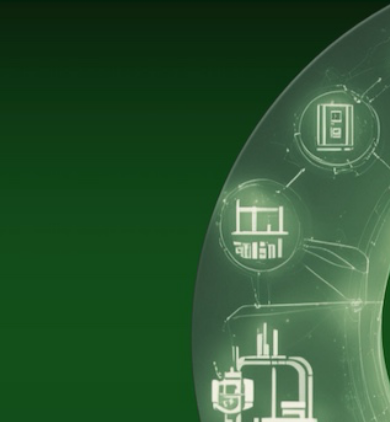
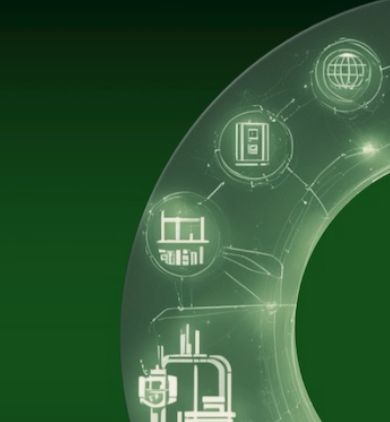
Before and after one commit to RaficMassalkhi/Mazen-Massalkhi-Portfolio, a plain HTML site: page index.html in a window 390 px wide. Shown: the part 84-506 px from the top of the page. Drawn offline with Linux system fonts and the light colour scheme.

Commit message:
Add files via upload

```diff
--- a/style.css
+++ b/style.css
@@ -306,7 +306,9 @@ nav .fa-xmark{
     #header{
         background-image: url(phone-background.png);
         background-size: cover;
-        width: 140%;
+        background-position: center;
+        background-repeat: no-repeat;
+        width: 100%;
     }
     .logo{
         margin-top: 3%;
```
Also changed, not shown: index.html (+0 -113 lines).
